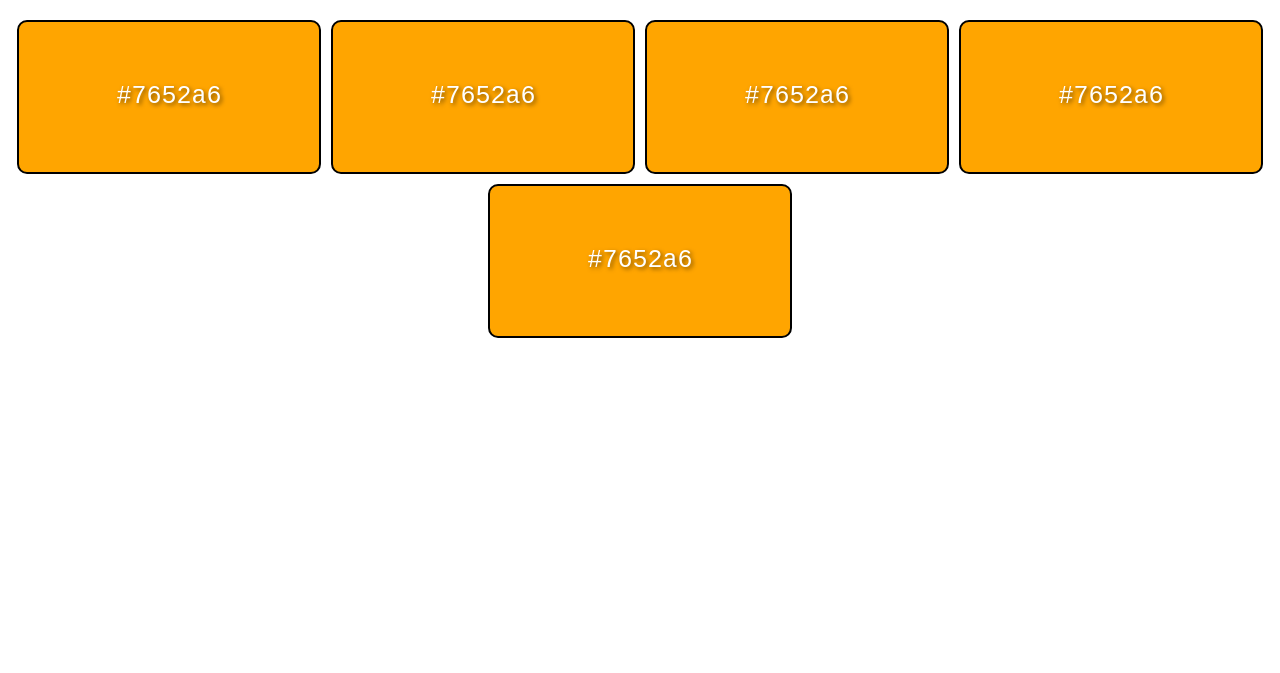
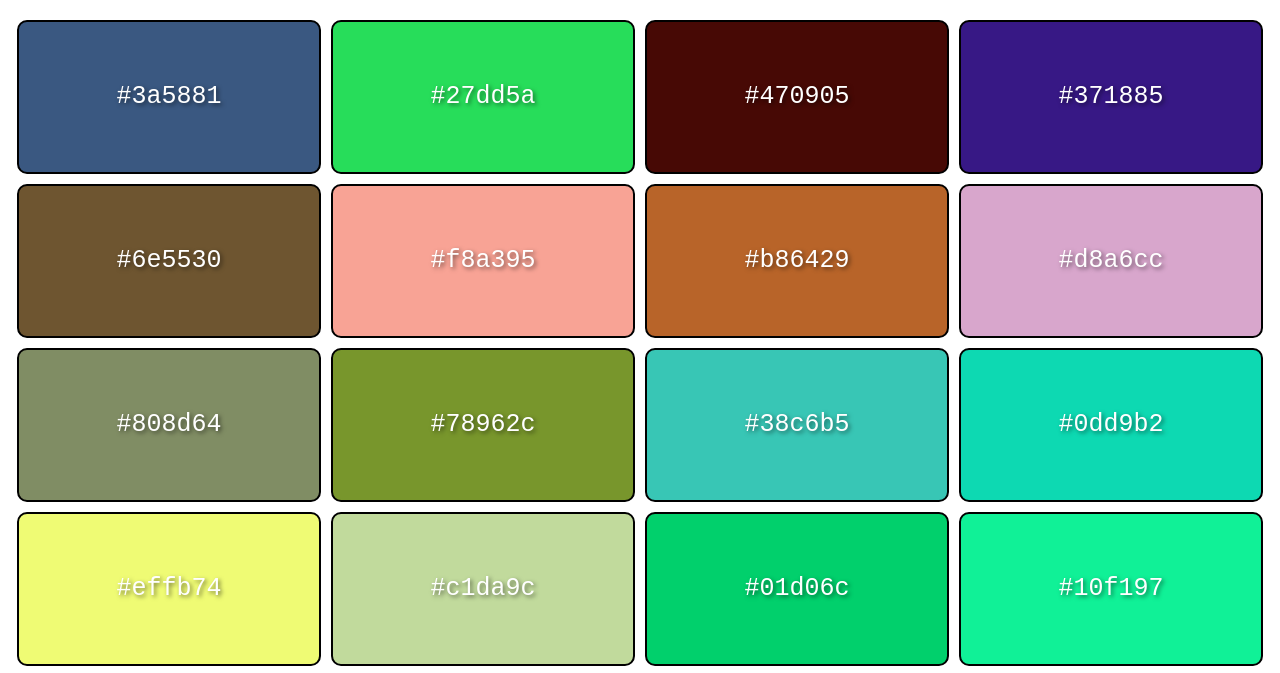
Before and after one commit to mohammadzakariya2025/Random_Color_Generator, a plain HTML site: page index.html in a window 1280 px wide. Shown: the part 50-723 px from the top of the page. Drawn offline with Linux system fonts and the light colour scheme.

Commit message:
update index.js

```diff
--- a/index.html
+++ b/index.html
@@ -9,11 +9,7 @@
 <body>
     <h1>Random Color Generator</h1>
     <div class="container">
-        <div class="color-container">#7652a6</div>
-        <div class="color-container">#7652a6</div>
-        <div class="color-container">#7652a6</div>
-        <div class="color-container">#7652a6</div>
-        <div class="color-container">#7652a6</div>
+
     </div>
     <script src="index.js"></script>
 </body>
--- a/index.js
+++ b/index.js
@@ -0,0 +1,30 @@
+const containerEl = document.querySelector(".container");
+
+for (let index = 0; index < 30; index++) {
+    const colorContainerEl = document.createElement("div");
+    colorContainerEl.classList.add("color-container");
+    containerEl.appendChild(colorContainerEl);
+}
+
+const colorContainerEls = document.querySelectorAll(".color-container")
+
+generateColors();
+
+function  generateColors(){
+    colorContainerEls.forEach((colorContainerEl)=>{
+        const newColorCode = randomColor()
+         colorContainerEl.style.backgroundColor = "#" + newColorCode
+         colorContainerEl.innerText = "#" + newColorCode
+    });
+}
+
+function randomColor(){
+    const chars = "0123456789abcdef";
+    const colorCodeLength = 6;
+    let colorCode = "";
+    for (let index = 0; index < colorCodeLength; index++) {
+        const randomNum = Math.floor(Math.random() * chars.length);
+        colorCode += chars.substring(randomNum, randomNum + 1);
+       }
+    return colorCode;
+}
```
